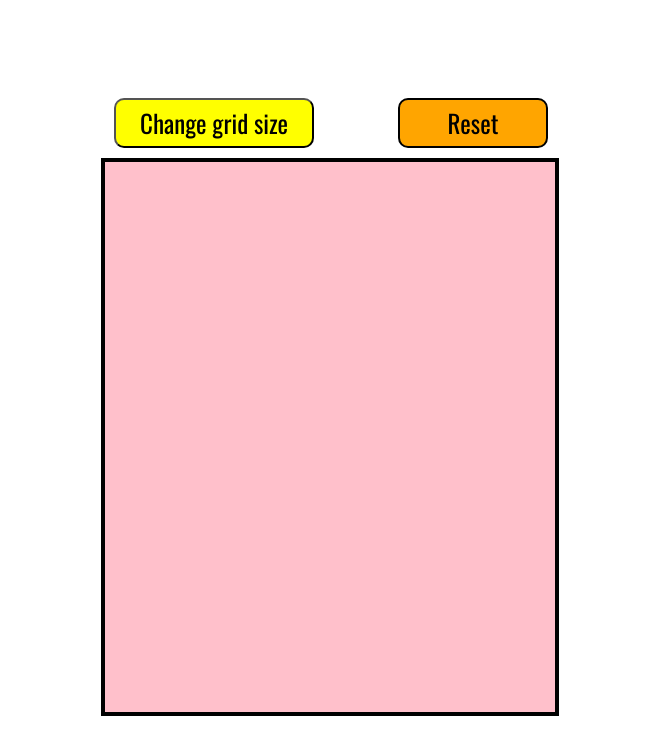
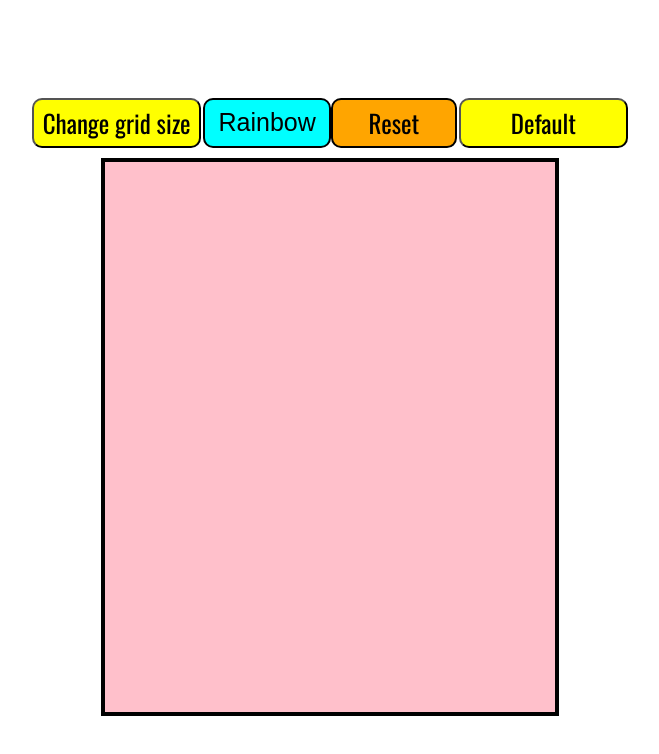
Before and after one commit to Ricketrice/Etch-a-sketch, a plain HTML site: page index.html in a window 1280 px wide. Shown: the whole page, without its empty margins (310-969 px from the left). Drawn offline with nearby package versions, Linux system fonts and the light colour scheme; a web font is replaced by a local one.

Commit message:
add button for default style and rainbow

```diff
--- a/index.html
+++ b/index.html
@@ -61,6 +61,18 @@
       container2.style.alignItems = "center";
       container2.style.justifyContent = "space-evenly";
 
+      const defaultStyle = document.createElement("button");
+      defaultStyle.style.backgroundColor = "Yellow";
+      defaultStyle.style.width = "200px";
+      defaultStyle.style.height = "50px";
+      defaultStyle.style.margin = "2px";
+      defaultStyle.textContent = "Default";
+      defaultStyle.style.fontSize = "25px"
+      defaultStyle.style.borderRadius = "10px";
+      defaultStyle.style.fontFamily = "Oswald";
+      defaultStyle.style.cursor = "pointer";
+
+
 
       const askingUserButton = document.createElement("BUTTON");
       askingUserButton.style.backgroundColor = "Yellow";
@@ -73,10 +85,25 @@
       askingUserButton.style.fontFamily = "Oswald";
       askingUserButton.style.cursor = "pointer";
 
+      const rainbowStyle = document.createElement("button");
+      rainbowStyle.style.backgroundColor = "Aqua";
+      rainbowStyle.style.width = "150px";
+      rainbowStyle.style.height = "50px";
+      rainbowStyle.textContent = "Rainbow";
+      rainbowStyle.style.border = "2px solid black";
+      rainbowStyle.style.borderRadius = "10px";
+      rainbowStyle.style.fontSize = "25px";
+      rainbowStyle.style.fontfamily = "Oswald";
+      rainbowStyle.style.cursor = "pointer";
+
+
+
       body.appendChild(container2);
       container2.appendChild(askingUserButton);
       body.appendChild(container);
+      container2.appendChild(rainbowStyle);
       container2.appendChild(resetButton);
+      container2.append(defaultStyle);
 
 
       function createDiv() {
@@ -99,14 +126,27 @@
             smallBox.style.height = `${smallBoxHeight}px`;
             smallBox.style.display = "inline-block";
 
-            smallBox.addEventListener("mousemove", ()=>{
-            smallBox.style.backgroundColor = randomColor();
-            smallBox.style.opacity = "1";
+            smallBox.addEventListener("mouseover", ()=>{
+              smallBox.style.backgroundColor = "black";
+            });
+
+            rainbowStyle.addEventListener("click", ()=> {
+              smallBox.addEventListener("mouseover", ()=>{
+                smallBox.style.backgroundColor = randomColor();
+              })
+            })
+
+            defaultStyle.addEventListener("click", ()=> {
+              smallBox.addEventListener("mouseover", ()=> {
+                smallBox.style.backgroundColor = "black";
+              })
             })
 
             container.appendChild(smallBox);
           }
         }
+
+
         resetButton.addEventListener("click", () => {
         for (let j = 0; j<expoNum;j++) {
           container.innerHTML = "";
```
